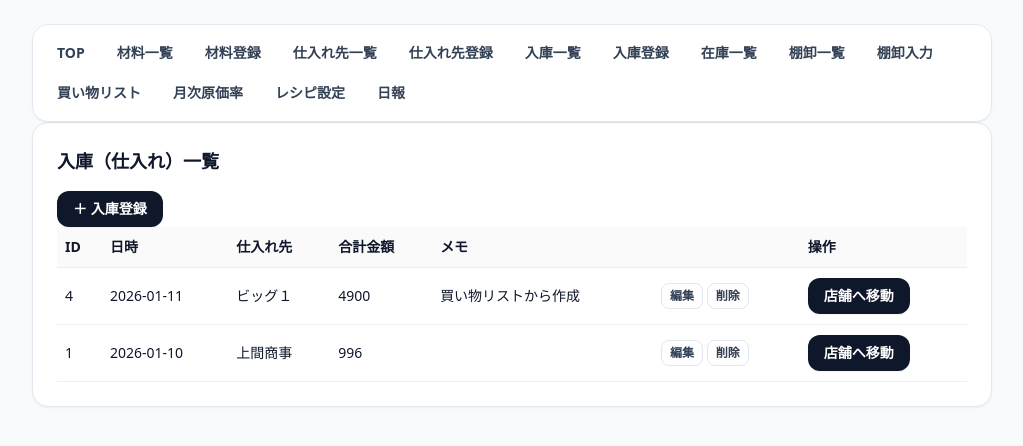
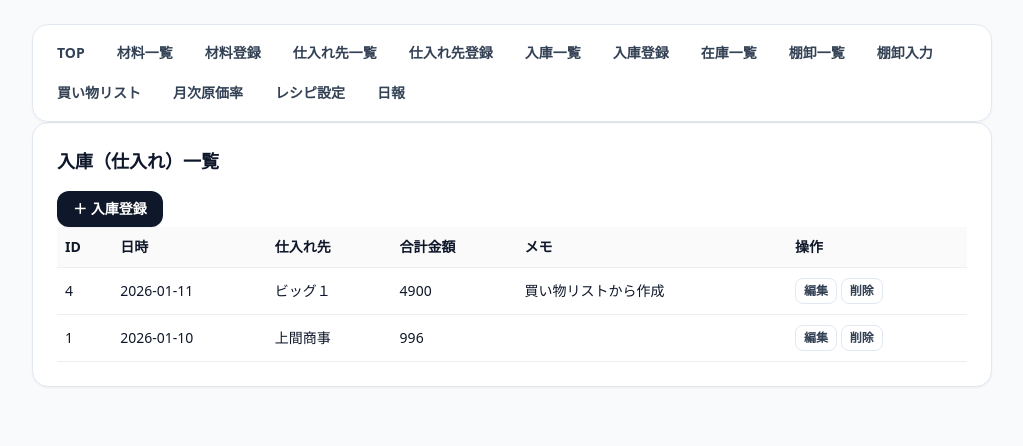
Before and after one commit to KohtaroNishimura/TAKO-OPS, a Flask app: page /purchases in a window 1280 px wide. Shown: the top 446 px of the page, without its empty margins (128-1151 px from the left). Run offline with Flask 3, Linux system fonts and the light colour scheme; data comes from the database, SQL or seed files in the repository; some libraries are stand-ins or nearby versions.

Commit message:
入庫登録完了カードと一覧の「店舗へ移動」ボタンを削除しました。あわせて一覧テーブルの列数も調整済みです。

```diff
--- a/templates/purchases_list.html
+++ b/templates/purchases_list.html
@@ -3,11 +3,6 @@
   {% if created_purchase_id %}
     <div class="card rounded-2xl border border-slate-200 bg-white p-4 sm:p-6 shadow-sm mb-3">
       <b>入庫登録しました。</b>
-      <div class="actions mt-4 flex flex-wrap items-center gap-2">
-        <a class="btn inline-flex items-center justify-center rounded-xl bg-slate-900 px-4 py-2 text-sm font-semibold text-white shadow-sm hover:bg-slate-800 focus-visible:outline-none focus-visible:ring-2 focus-visible:ring-slate-400" href="{{ url_for('transfer_new_from_purchase', purchase_id=created_purchase_id) }}">
-          この仕入れを店舗へ移動
-        </a>
-      </div>
     </div>
   {% endif %}
 
@@ -28,7 +23,6 @@
           <th>仕入れ先</th>
           <th>合計金額</th>
           <th>メモ</th>
-          <th></th>
           <th>操作</th>
         </tr>
       </thead>
@@ -50,14 +44,9 @@
                 <button type="submit" class="inline-flex items-center rounded-lg border border-slate-200 px-2 py-1 text-xs font-semibold text-slate-700 hover:bg-slate-50">削除</button>
               </form>
             </td>
-            <td>
-              <a class="btn inline-flex items-center justify-center rounded-xl bg-slate-900 px-4 py-2 text-sm font-semibold text-white shadow-sm hover:bg-slate-800 focus-visible:outline-none focus-visible:ring-2 focus-visible:ring-slate-400" href="{{ url_for('transfer_new_from_purchase', purchase_id=p['purchase_id']) }}">
-                店舗へ移動
-              </a>
-            </td>
           </tr>
         {% else %}
-          <tr><td colspan="8">まだ入庫がありません。「入庫登録」から追加してください。</td></tr>
+          <tr><td colspan="7">まだ入庫がありません。「入庫登録」から追加してください。</td></tr>
         {% endfor %}
       </tbody>
     </table>
```
